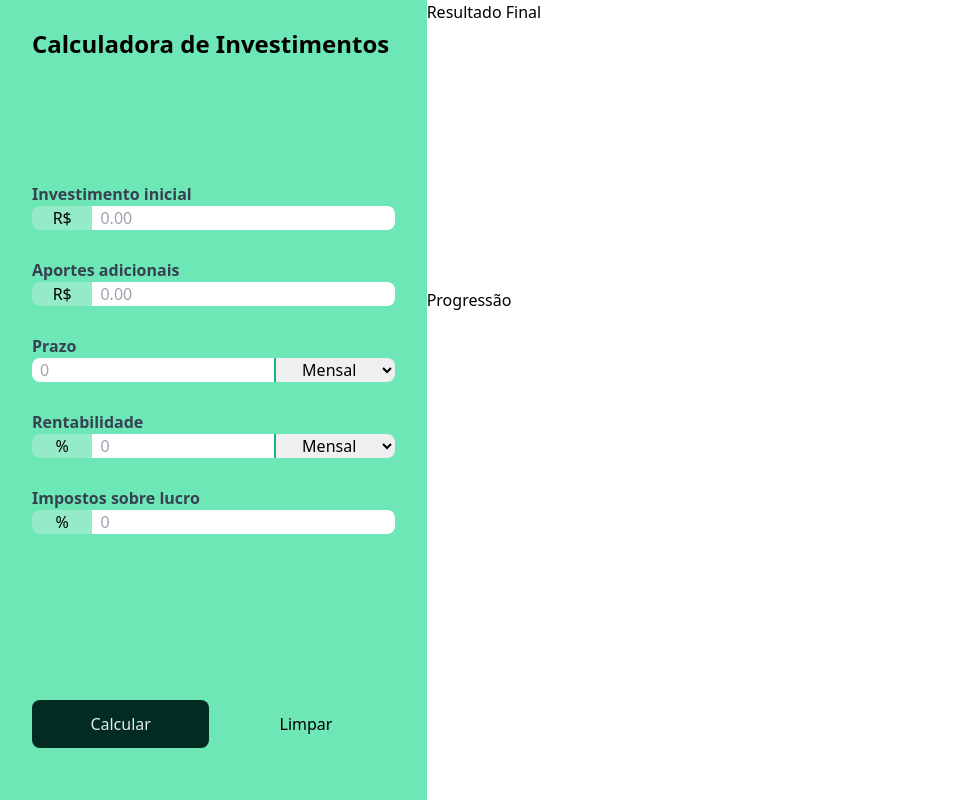
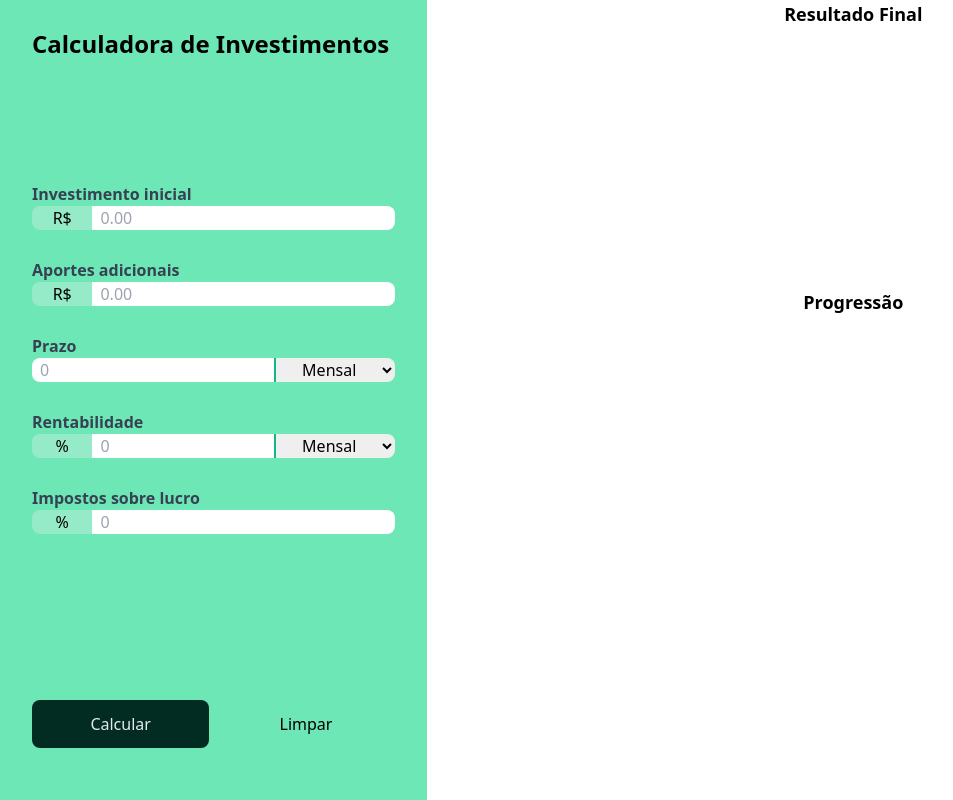
Before and after one commit to thalisrc/Investment-Calculator, a website built with Vite: page index.html in a window 1280 px wide. Shown: the whole page, without its empty margins (0-953 px from the left). Built offline with nearby package versions, Linux system fonts and the light colour scheme.

Commit message:
finalizando graficos

```diff
--- a/index.html
+++ b/index.html
@@ -136,16 +136,17 @@
         </button>
       </div>
     </aside>
-    <main class="h-full">
-      <section id="charts-container"></section>
-      <div class="h-[36dvh]">
-        <p>Resultado Final</p>
-        <canvas id="final-money-distribution"></canvas>
-      </div>
-      <div class="h-[56dvh]">
-        <p>Progressão</p>
-        <canvas id="progression"></canvas>
-      </div>
+    <main class="row-span-2 col-span-2">
+      <section id="charts-container" class="h-full">
+        <div class="h-[36%] flex flex-col items-center pb-">
+          <p class="font-bold text-lg">Resultado Final</p>
+          <canvas id="final-money-distribution"></canvas>
+        </div>
+        <div class="h-[56%] flex flex-col items-center">
+          <p class="font-bold text-lg">Progressão</p>
+          <canvas id="progression"></canvas>
+        </div>
+      </section>
     </main>
     <script type="module" src="./main.js"></script>
   </body>
```
